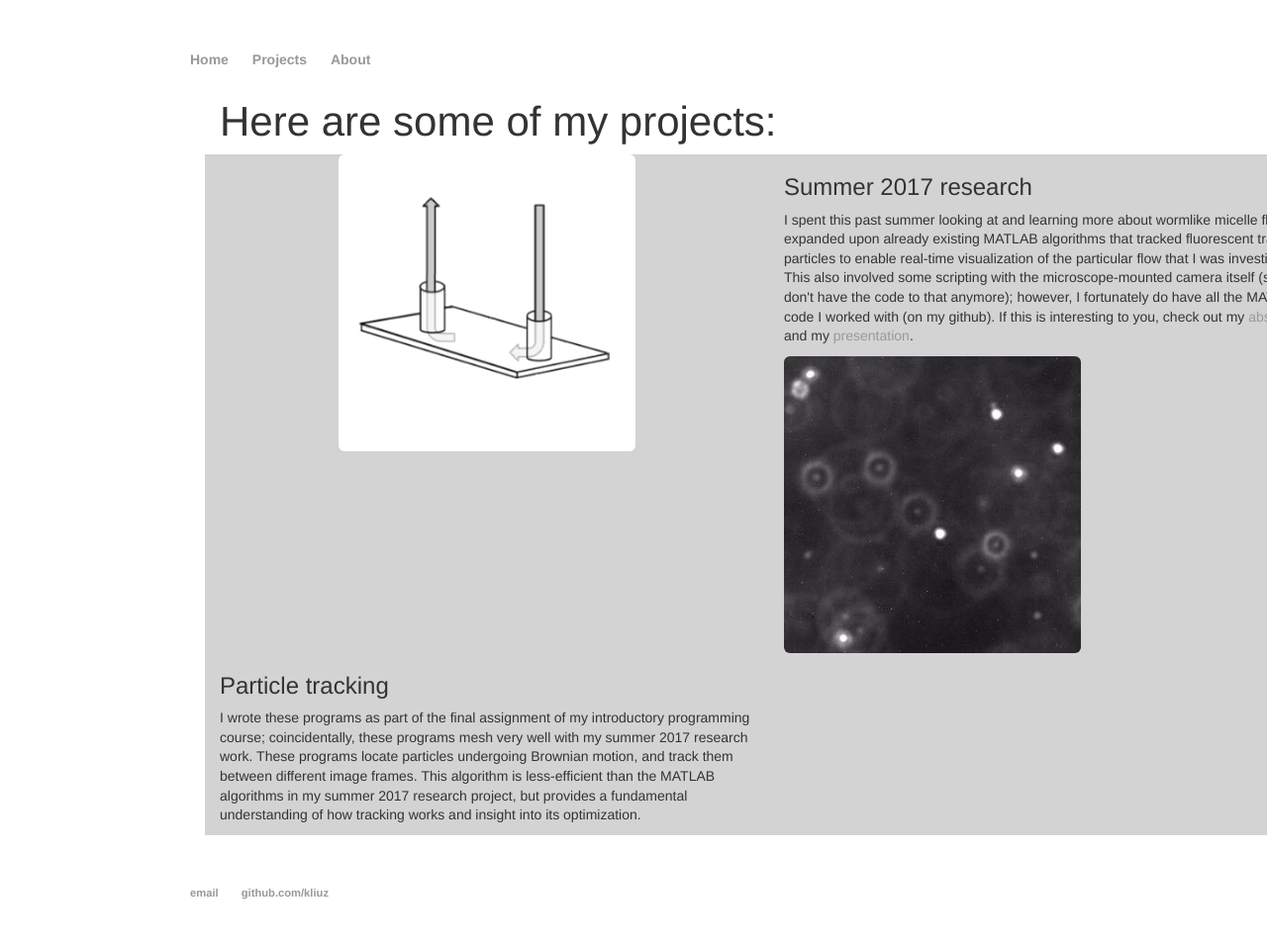
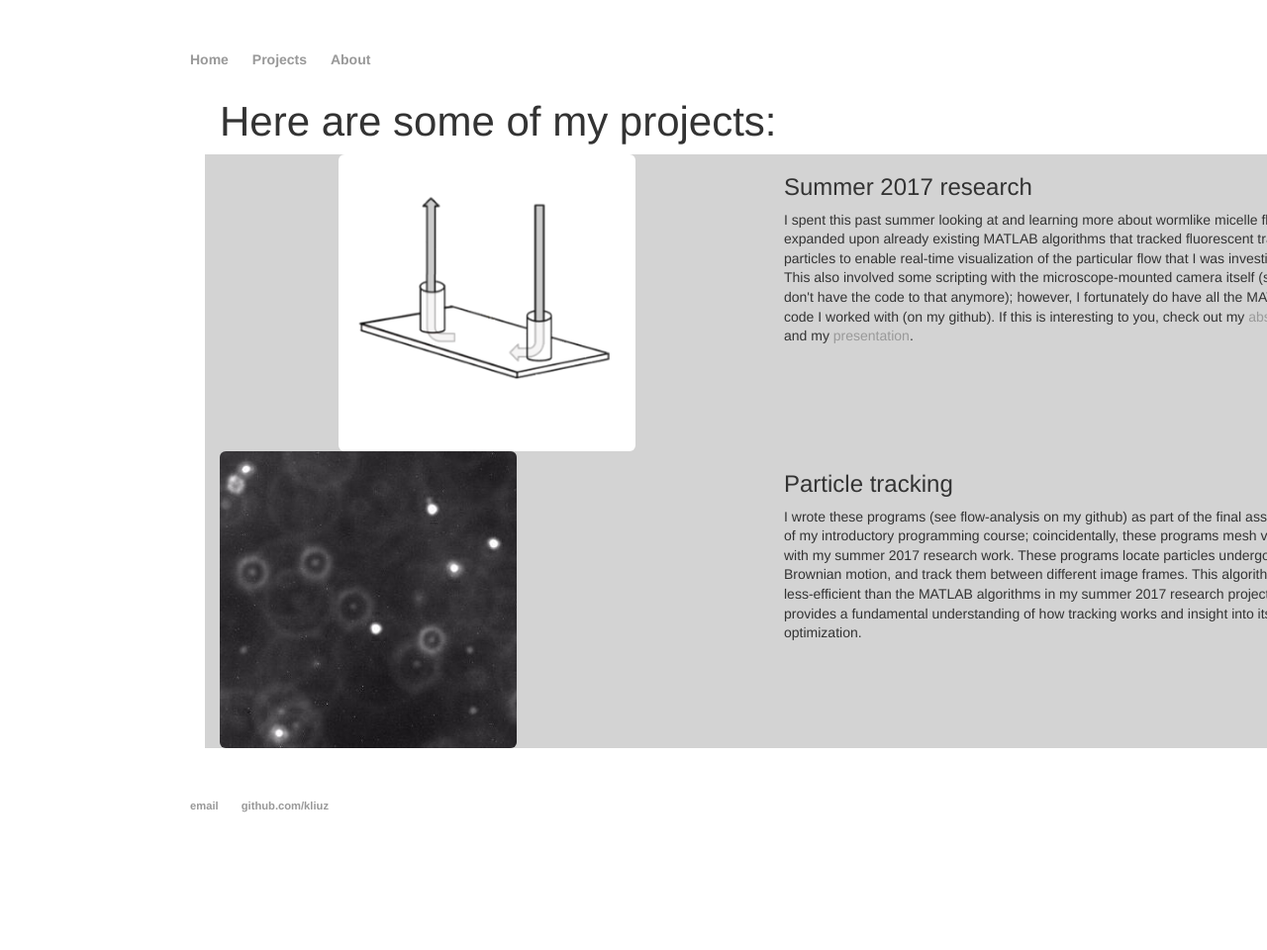
Before and after one commit to kliuz/kliuz.github.io, a Jekyll site: the page built from projects/index.html, in a window 1280 px wide. Shown: the whole page at 99% size. Built offline with Jekyll 4.4.1, drawn with Linux system fonts in a browser that asks for light colours; nearby versions of some CDN libraries; library files that are not in the unit come from our copies; after the commit the page ends 900 px from its top, so only the background shows below that.

Commit message:
updated project description and added another row

```diff
--- a/projects/index.html
+++ b/projects/index.html
@@ -13,12 +13,14 @@ title: My projects
 			<p>I spent this past summer looking at and learning more about wormlike micelle flow. I expanded upon already existing MATLAB algorithms that tracked fluorescent tracer particles to enable real-time visualization of the particular flow that I was investigating. This also involved some scripting with the microscope-mounted camera itself (sadly I don't have the code to that anymore); however, I fortunately do have all the MATLAB code I worked with (on my github). If this is interesting to you, check out my <a href="abstract.pdf" target="_blank">abstract</a> and my <a href="Kevin Liu_SURF.pdf" target="_blank">presentation</a>.
 			</p>
 		</div>
+	</div>
+	<div class="row">
 		<div class="col-xs-6 test-center">
 			<img src="particles.jpg" class="img-rounded" alg="Image of particles undergoing Brownian motion" width="300px" height="300px">
 		</div>
 		<div class="col-xs-6">
 			<h3>Particle tracking</h3>
-			<p>I wrote these programs as part of the final assignment of my introductory programming course; coincidentally, these programs mesh very well with my summer 2017 research work. These programs locate particles undergoing Brownian motion, and track them between different image frames. This algorithm is less-efficient than the MATLAB algorithms in my summer 2017 research project, but provides a fundamental understanding of how tracking works and insight into its optimization.
+			<p>I wrote these programs (see flow-analysis on my github) as part of the final assignment of my introductory programming course; coincidentally, these programs mesh very well with my summer 2017 research work. These programs locate particles undergoing Brownian motion, and track them between different image frames. This algorithm is less-efficient than the MATLAB algorithms in my summer 2017 research project, but provides a fundamental understanding of how tracking works and insight into its optimization.
 			</p>
 		</div>
 	</div>
```
